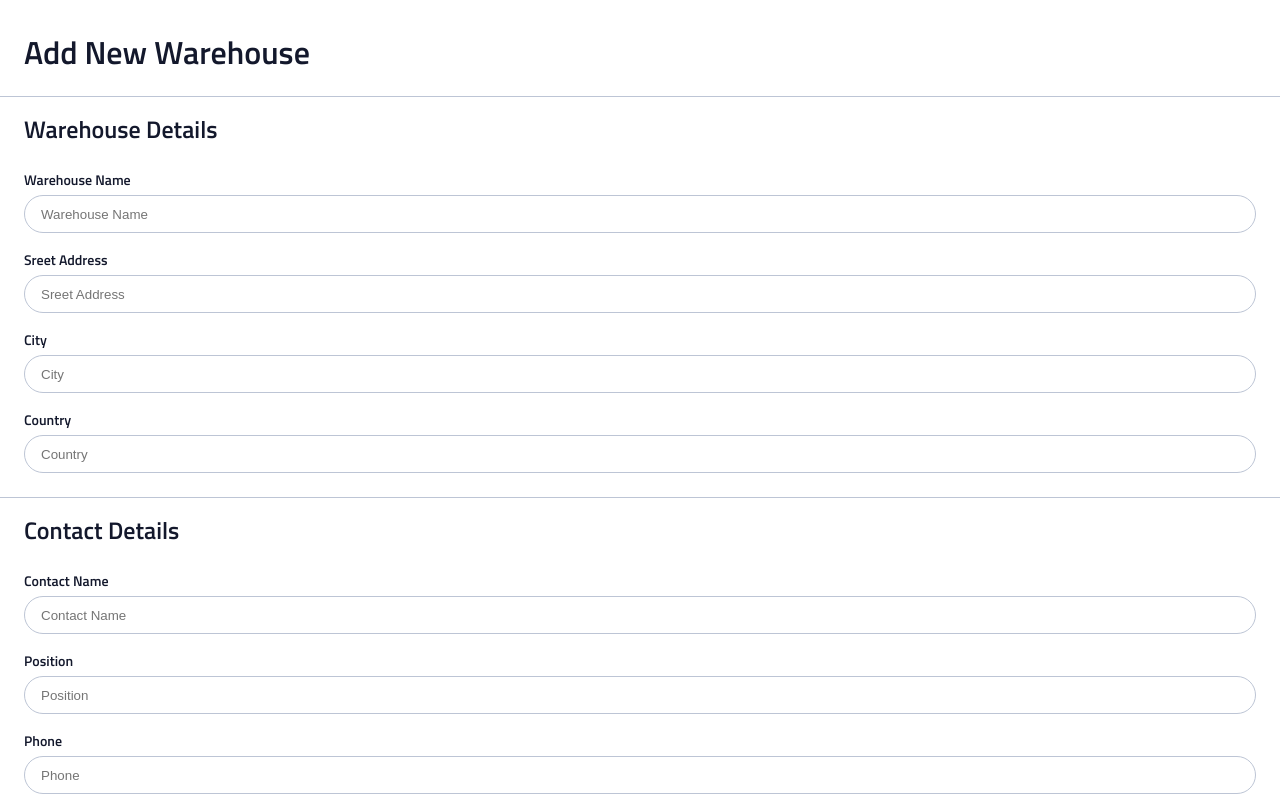
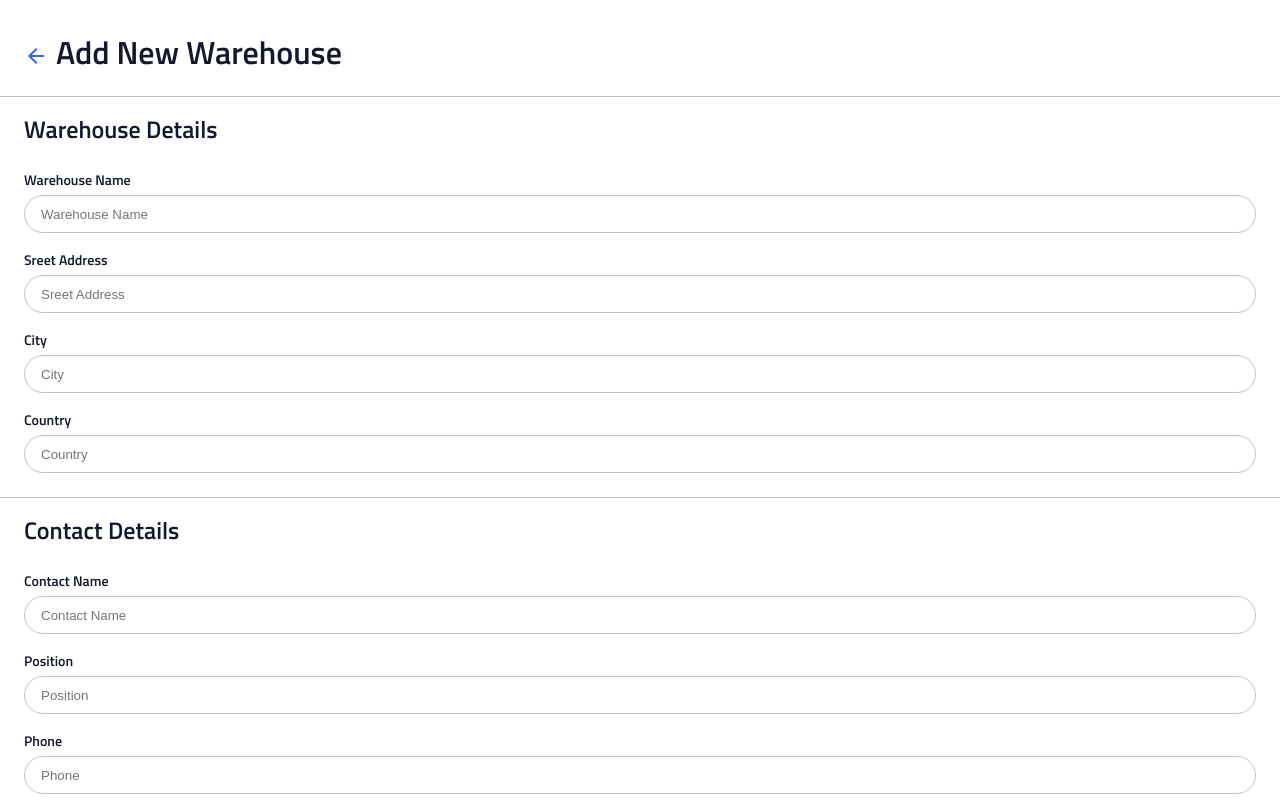
Before and after one commit to shanni6/instock-whistler, a React (Vite) app: page /warehouses in a window 1280 px wide. Shown: the top 800 px of the page. Built offline with nearby package versions, Linux system fonts and the light colour scheme.

Commit message:
navpreet-o23w-17: add icons

```diff
--- a/src/components/AddNewWarehouse/AddNewWarehouse.jsx
+++ b/src/components/AddNewWarehouse/AddNewWarehouse.jsx
@@ -1,4 +1,7 @@
 import "./AddNewWarehouse.scss";
+
+import { Link } from "react-router-dom";
+import arrowBackIcon from "./../../assets/icons/arrow_back-24px.svg";
 
 function AddNewWarehouse() {
   const getFormFields = (fields) => {
@@ -68,7 +71,12 @@ function AddNewWarehouse() {
 
   return (
     <section className="add-new-warehouse">
-      <h1 className="add-new-warehouse__page-header">Add New Warehouse</h1>
+      <h1 className="add-new-warehouse__page-header">
+        <Link className="add-new-warehouse__page-header-icon">
+          <img src={arrowBackIcon} />
+        </Link>
+        Add New Warehouse
+      </h1>
 
       <form className="add-new-warehouse-form">
         <div className="add-new-warehouse-form__section">
@@ -92,7 +100,7 @@ function AddNewWarehouse() {
           <input
             className="add-new-warehouse-form__button add-new-warehouse-form__button--primary"
             type="submit"
-            value="Add Warehouse"
+            value="+ Add Warehouse"
           />
         </div>
       </form>
--- a/src/components/AddNewWarehouse/AddNewWarehouse.scss
+++ b/src/components/AddNewWarehouse/AddNewWarehouse.scss
@@ -6,8 +6,15 @@
   &__page-header {
     @extend .page-header;
 
+    align-items: end;
     border-bottom: $secondary-cloud 0.0625rem solid;
+    display: flex;
+    gap: $padding-2;
     padding: $padding-5 $padding-4 $padding-4;
+  }
+
+  &__page-header-icon {
+    margin-bottom: $padding-1;
   }
 }
 
--- a/src/styles/partials/_reset.scss
+++ b/src/styles/partials/_reset.scss
@@ -4,6 +4,10 @@ h2 {
   margin: 0;
 }
 
+img {
+  display: block;
+}
+
 input {
   outline: 0;
 }
```
